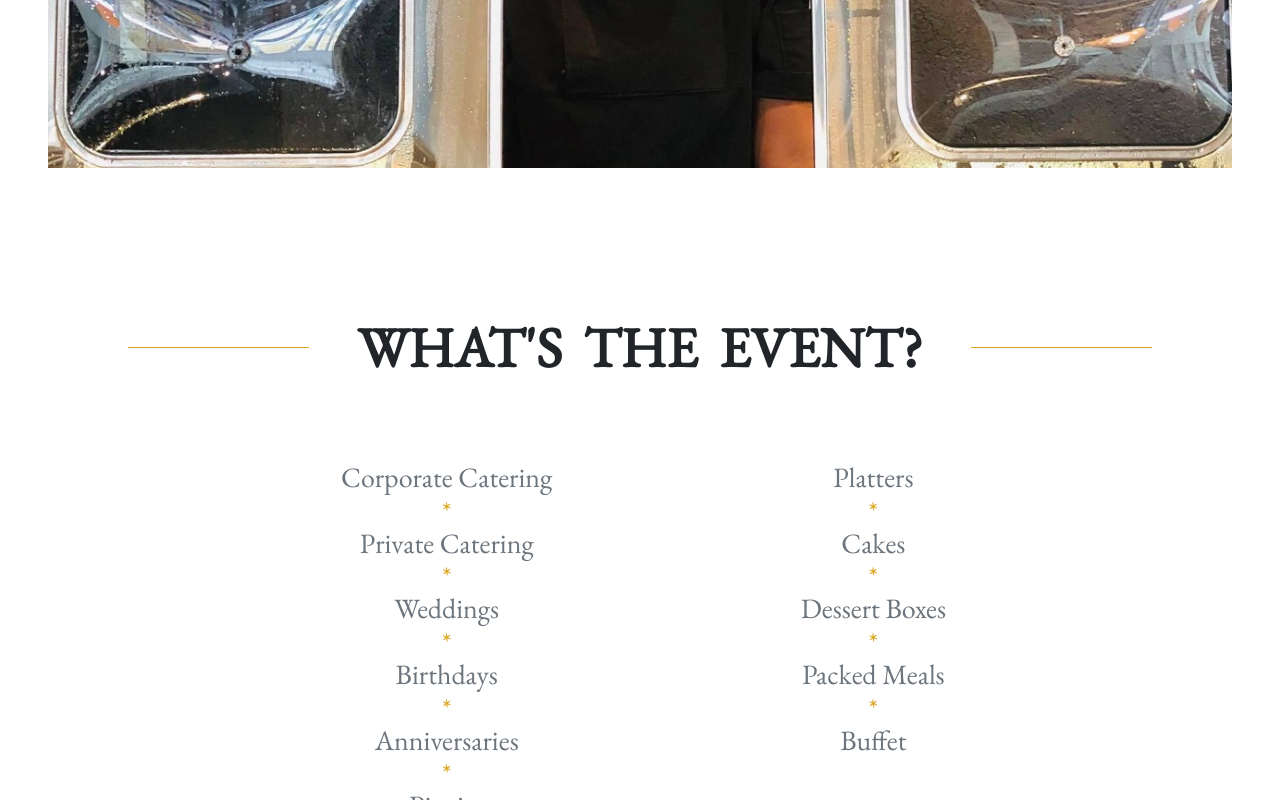
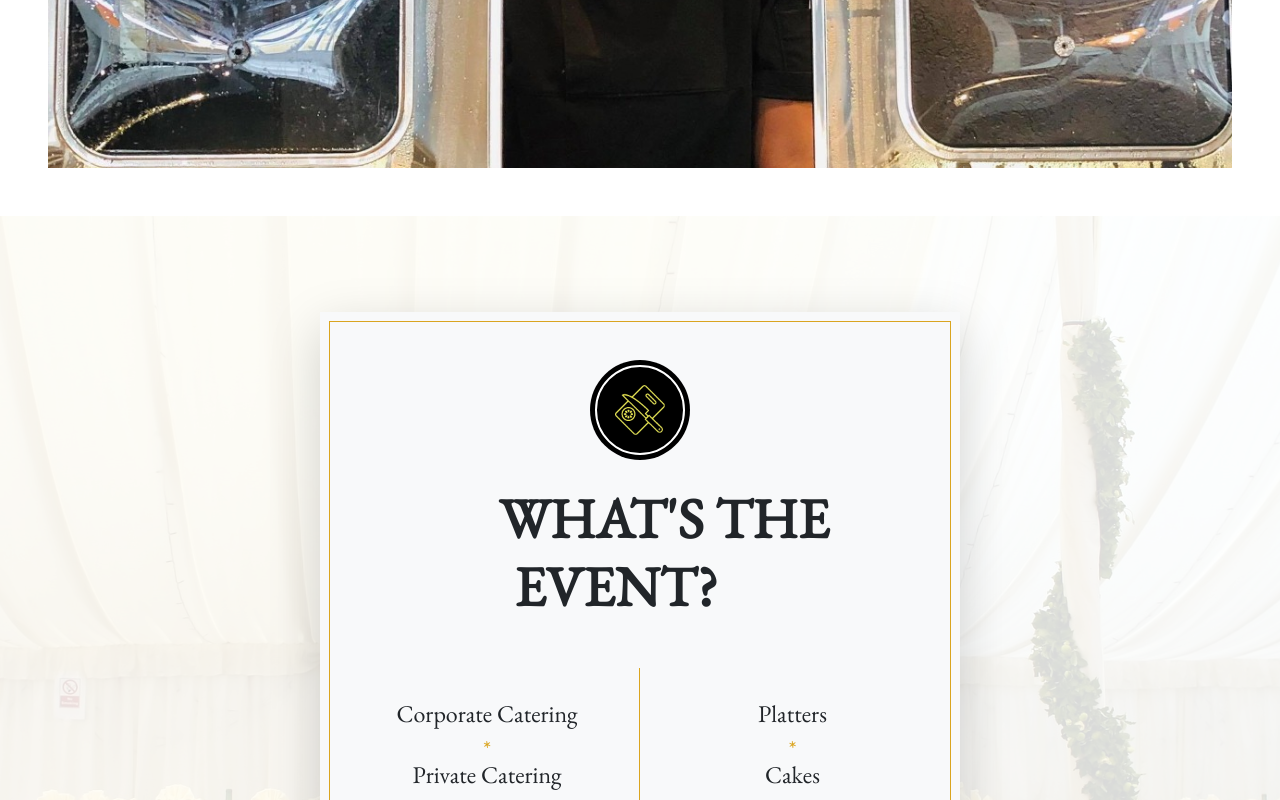
Before and after one commit to Xcose/foodie, a React (Create React App) app: page /#/ in a window 1280 px wide. Shown: the part 2000-2800 px from the top of the page. Built offline with nearby package versions, Linux system fonts and the light colour scheme.

Commit message:
STyling update and custom logo

```diff
--- a/src/App.css
+++ b/src/App.css
@@ -34,7 +34,7 @@ body,
 }
 .main-heading {
 	font-family: "Audiowide", cursive !important;
-	color: yellow !important;
+	color: goldenrod !important;
 	font-size: 5.714vw !important;
 }
 .subHeading {
@@ -48,7 +48,10 @@ body,
 	font-family: "Open Sans", sans-serif !important;
 	position: relative;
 }
-.title:before {
+.title {
+	z-index: 1;
+}
+.title:after {
 	content: "";
 	position: absolute;
 	width: 80%;
@@ -56,7 +59,7 @@ body,
 	background: goldenrod;
 	top: 50%;
 	left: 10%;
-	z-index: -999999;
+	z-index: -1;
 }
 .title-2:before {
 	content: "";
@@ -160,6 +163,7 @@ body,
 .list > li {
 	margin-top: 2rem;
 	position: relative;
+	/* font-style: italic; */
 }
 .list > li::after {
 	content: "*";
@@ -167,17 +171,17 @@ body,
 	width: 30%;
 	/* height: 1px; */
 	/* background: goldenrod !important; */
-	color: goldenrod;
-	bottom: -100%;
+	color: #daa520;
+	bottom: -120%;
 	left: 35%;
-	z-index: -999999;
+	z-index: 1;
 }
 .list > li:last-child::after {
 	content: "";
 	position: absolute;
 }
 .page-footer {
-	background-color: #f0f0f0 !important;
+	background-color: #ececec !important;
 }
 .text-gold {
 	color: goldenrod !important;
@@ -203,6 +207,38 @@ body,
 .row {
 	margin: 0 !important;
 }
+.border-main {
+	border-right: 1px solid goldenrod !important;
+	/* border-image: linear-gradient(to bottom, red, rgba(0, 0, 0, 0)); */
+}
+.bg-special {
+	background-color: #ececec !important;
+}
+.outline {
+	outline: 1px solid goldenrod !important;
+	outline-offset: -10px;
+}
+.custom-logo {
+	position: relative;
+	width: 100px;
+	height: 100px;
+	display: flex;
+	justify-content: center;
+	align-items: center;
+	background-color: black;
+	clip-path: circle(50%);
+	left: 50%;
+	transform: translateX(-50%);
+}
+.custom-logo::after {
+	content: "";
+	position: absolute;
+	width: 90%;
+	height: 90%;
+	border: 2px solid white !important;
+	border-radius: 50%;
+	/* transform: translateX(%); */
+}
 @keyframes App-logo-spin {
 	from {
 		transform: rotate(0deg);
--- a/src/Components/Events.jsx
+++ b/src/Components/Events.jsx
@@ -1,54 +1,71 @@
 import React, { Component } from "react";
 import John from "../Images/happy.jpg";
 import { Row, Col } from "reactstrap";
-import IMG from "../Images/10.jpg";
+import IMG from "../Images/Lchume_logo.png";
+import bg from "../Images/affair.jpg";
 
 const Events = () => {
 	return (
-		<div className="py-5 text-center my-5" id="event">
-			<p class="display-4 text-center my-5 font-weight-bold title">
-				<text className="px-lg-5">WHAT'S THE EVENT?</text>
-			</p>
-			<div className="my-5">
-				<div className="text-center my-5 text-muted">
+		<div
+			className="py-5 text-center my-5  bg-special"
+			style={{
+				background: `url(${bg})  no-repeat center center`,
+				backgroundSize: "cover",
+				backgroundBlendMode: "overlay",
+			}}
+			id="event"
+		>
+			<Row className="my-5 justify-content-center">
+				<Col sm="10" lg="6" className="outline bg-light shadow-lg pb-5">
+					<div className="mt-5 mb-4 custom-logo">
+						<small>
+							<img src={IMG} style={{ width: "50px" }} alt="logo" />
+						</small>
+					</div>
+					<p class="display-4 text-center font-weight-bold">
+						<text className="px-lg-5">WHAT'S THE EVENT?</text>
+						<br />
+					</p>
 					<Row className="justify-content-center my-5 d-none d-lg-flex">
-						<Col sm="12" lg="4">
-							<ul className="list">
-								<li className="h3">Corporate Catering</li>
-								<li className="h3">Private Catering</li>
-								<li className="h3">Weddings</li>
-								<li className="h3">Birthdays</li>
-								<li className="h3">Anniversaries</li>
-								<li className="h3">Picnics</li>
+						<Col lg="6" className="border-main">
+							<ul className="list p-0">
+								<li className="h4">Corporate Catering</li>
+								<li className="h4">Private Catering</li>
+								<li className="h4">Weddings</li>
+								<li className="h4">Birthdays</li>
+								<li className="h4">Anniversaries</li>
+								<li className="h4">Picnics</li>
 							</ul>
 						</Col>
-						<Col sm="12" lg="4">
-							<ul className="list">
-								<li className="h3">Platters</li>
-								<li className="h3">Cakes</li>
-								<li className="h3">Dessert Boxes</li>
-								<li className="h3">Packed Meals</li>
-								<li className="h3">Buffet</li>
+						<Col lg="6">
+							<ul className="list p-0">
+								<li className="h4">Platters</li>
+								<li className="h4">Cakes</li>
+								<li className="h4">Dessert Boxes</li>
+								<li className="h4">Packed Meals</li>
+								<li className="h4">Buffet</li>
 							</ul>
 						</Col>
 					</Row>
-					<div className="text-center d-block d-lg-none">
-						<ul className="list pl-0">
-							<li className="h3">Corporate Catering</li>
-							<li className="h3">Private Catering</li>
-							<li className="h3">Weddings</li>
-							<li className="h3">Birthdays</li>
-							<li className="h3">Anniversaries</li>
-							<li className="h3">Picnics</li>
-							<li className="h3">Platters</li>
-							<li className="h3">Cakes</li>
-							<li className="h3">Dessert Boxes</li>
-							<li className="h3">Packed Meals</li>
-							<li className="h3">Buffet</li>
-						</ul>
-					</div>
-				</div>
-			</div>
+					<Row className="text-center d-block d-lg-none">
+						<Col sm="8">
+							<ul className="list pl-0">
+								<li className="h4">Corporate Catering</li>
+								<li className="h4">Private Catering</li>
+								<li className="h4">Weddings</li>
+								<li className="h4">Birthdays</li>
+								<li className="h4">Anniversaries</li>
+								<li className="h4">Picnics</li>
+								<li className="h4">Platters</li>
+								<li className="h4">Cakes</li>
+								<li className="h4">Dessert Boxes</li>
+								<li className="h4">Packed Meals</li>
+								<li className="h4">Buffet</li>
+							</ul>
+						</Col>
+					</Row>
+				</Col>
+			</Row>
 		</div>
 	);
 };
--- a/src/Components/Gallery.jsx
+++ b/src/Components/Gallery.jsx
@@ -1,7 +1,7 @@
 import React, { Component } from "react";
 import {
-	Card,
-	Button,
+	Row,
+	Col,
 	CardImg,
 	CardTitle,
 	CardText,
@@ -38,15 +38,32 @@ import img23 from "../Images/23.jpg";
 import img24 from "../Images/24.jpg";
 import img25 from "../Images/25.jpg";
 import img26 from "../Images/26.jpg";
+import bg from "../Images/affair.jpg";
+import logo from "../Images/Lchume_logo.png";
 
 const Gallery = () => {
 	return (
-		<div className="w-100" id="gallery">
+		<div
+			className="w-100 bg-special py-5"
+			id="gallery"
+			style={{
+				background: `url(${bg})  no-repeat center center fixed`,
+				backgroundSize: "cover",
+				backgroundBlendMode: "overlay",
+			}}
+		>
+			<Row className="justify-content-center">
+				<Col sm="12" lg="11" className="outline bg-light shadow-lg">
 					<div className="my-5 py-5">
+						<div className="text-center custom-logo">
+							<small>
+								<img src={logo} style={{ width: "50px" }} alt="logo" />
+							</small>
+						</div>
 						<p class="display-4 text-center font-weight-bold title">
-					<text className="px-lg-5">GALLERY</text>
+							<text className="px-lg-5 bg-light">GALLERY</text>
 						</p>
-				<p className="text-center h3 text-muted sub-title">
+						<p className="text-center h6 sub-title">
 							Have a look at our magic?
 						</p>
 					</div>
@@ -76,61 +93,147 @@ const Gallery = () => {
 							<img src={img9} alt="" loading="lazy" className="w-100 rounded" />
 						</div>
 						<div>
-					<img src={img10} alt="" loading="lazy" className="w-100 rounded" />
+							<img
+								src={img10}
+								alt=""
+								loading="lazy"
+								className="w-100 rounded"
+							/>
 						</div>
 						<div>
-					<img src={img11} alt="" loading="lazy" className="w-100 rounded" />
+							<img
+								src={img11}
+								alt=""
+								loading="lazy"
+								className="w-100 rounded"
+							/>
 						</div>
 						<div>
-					<img src={img12} alt="" loading="lazy" className="w-100 rounded" />
+							<img
+								src={img12}
+								alt=""
+								loading="lazy"
+								className="w-100 rounded"
+							/>
 						</div>
 						<div>
-					<img src={img13} alt="" loading="lazy" className="w-100 rounded" />
+							<img
+								src={img13}
+								alt=""
+								loading="lazy"
+								className="w-100 rounded"
+							/>
 						</div>
 						<div>
-					<img src={img14} alt="" loading="lazy" className="w-100 rounded" />
+							<img
+								src={img14}
+								alt=""
+								loading="lazy"
+								className="w-100 rounded"
+							/>
 						</div>
 						<div>
-					<img src={img15} alt="" loading="lazy" className="w-100 rounded" />
+							<img
+								src={img15}
+								alt=""
+								loading="lazy"
+								className="w-100 rounded"
+							/>
 						</div>
 						<div>
-					<img src={img16} alt="" loading="lazy" className="w-100 rounded" />
+							<img
+								src={img16}
+								alt=""
+								loading="lazy"
+								className="w-100 rounded"
+							/>
 						</div>
 						<div>
-					<img src={img17} alt="" loading="lazy" className="w-100 rounded" />
+							<img
+								src={img17}
+								alt=""
+								loading="lazy"
+								className="w-100 rounded"
+							/>
 						</div>
 						<div>
-					<img src={img18} alt="" loading="lazy" className="w-100 rounded" />
+							<img
+								src={img18}
+								alt=""
+								loading="lazy"
+								className="w-100 rounded"
+							/>
 						</div>
 						<div>
-					<img src={img19} alt="" loading="lazy" className="w-100 rounded" />
+							<img
+								src={img19}
+								alt=""
+								loading="lazy"
+								className="w-100 rounded"
+							/>
 						</div>
 						<div>
-					<img src={img20} alt="" loading="lazy" className="w-100 rounded" />
+							<img
+								src={img20}
+								alt=""
+								loading="lazy"
+								className="w-100 rounded"
+							/>
 						</div>
 						<div>
-					<img src={img21} alt="" loading="lazy" className="w-100 rounded" />
+							<img
+								src={img21}
+								alt=""
+								loading="lazy"
+								className="w-100 rounded"
+							/>
 						</div>
 						<div>
-					<img src={img22} alt="" loading="lazy" className="w-100 rounded" />
+							<img
+								src={img22}
+								alt=""
+								loading="lazy"
+								className="w-100 rounded"
+							/>
 						</div>
 						<div>
-					<img src={img23} alt="" loading="lazy" className="w-100 rounded" />
+							<img
+								src={img23}
+								alt=""
+								loading="lazy"
+								className="w-100 rounded"
+							/>
 						</div>
 						<div>
-					<img src={img24} alt="" loading="lazy" className="w-100 rounded" />
+							<img
+								src={img24}
+								alt=""
+								loading="lazy"
+								className="w-100 rounded"
+							/>
 						</div>
 						<div>
-					<img src={img25} alt="" loading="lazy" className="w-100 rounded" />
+							<img
+								src={img25}
+								alt=""
+								loading="lazy"
+								className="w-100 rounded"
+							/>
 						</div>
 						<div>
-					<img src={img26} alt="" loading="lazy" className="w-100 rounded" />
+							<img
+								src={img26}
+								alt=""
+								loading="lazy"
+								className="w-100 rounded"
+							/>
 						</div>
 						<div className="last">
 							<img src={img1} alt="" loading="lazy" className="w-100 rounded" />
 						</div>
 					</div>
-			{/* <p className="title my-5"></p> */}
+				</Col>
+			</Row>
 		</div>
 	);
 };
--- a/src/Shared/Footer.jsx
+++ b/src/Shared/Footer.jsx
@@ -6,7 +6,7 @@ import { HashLink as Link } from "react-router-hash-link";
 
 function Footer() {
 	return (
-		<footer className="page-footer w-100 font-small h5 text-secondary bg-light">
+		<footer className="page-footer w-100 font-small h5 text-secondary">
 			<div className="row pb-4 m-0">
 				<div className="col-12 col-lg-4">
 					<div className="mt-4 text-center">
```
Also changed, not shown: src/Images/affair.jpg (added). Lines whose indentation alone changed are shown as unchanged.
